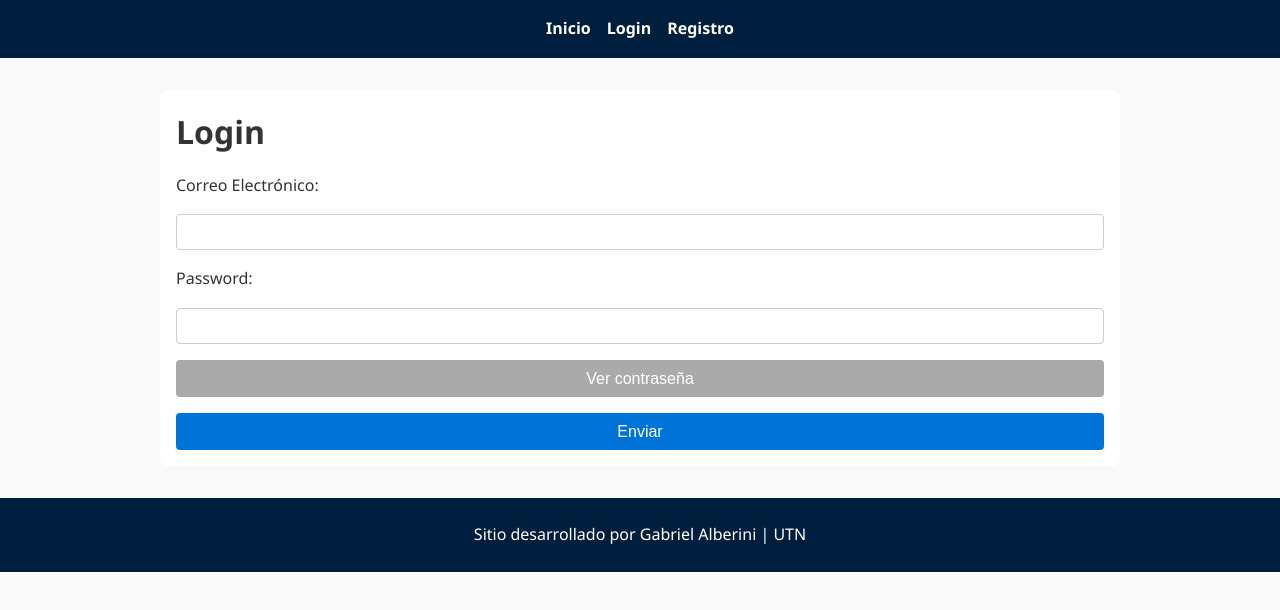
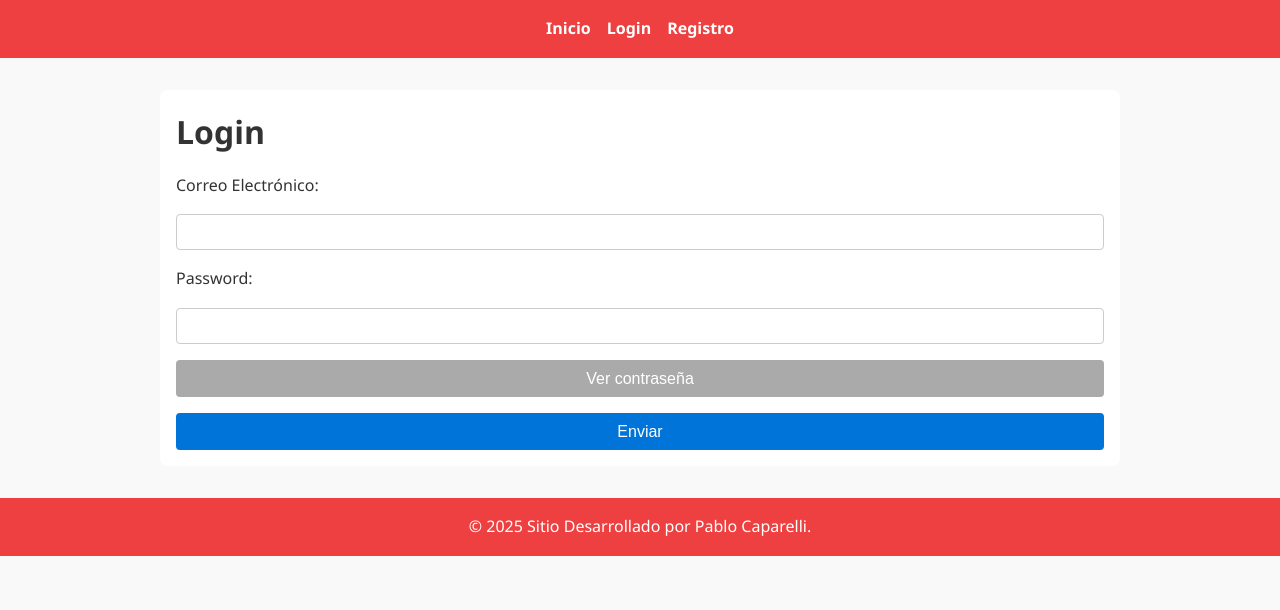
Before and after one commit to Pablo-Caparelli/TP3-Final-Backend, a React (Vite) app in the folder frontend/: page /login in a window 1280 px wide. Shown: the top 610 px of the page. Built offline with nearby package versions, Linux system fonts and the light colour scheme.

Commit message:
cambios en home para funcionalidad de búsqueda por nombre, cambios en estilos y footer, cambios en layout para que traiga todos los productos en el inicio

```diff
--- a/frontend/src/components/Layout.jsx
+++ b/frontend/src/components/Layout.jsx
@@ -17,7 +17,9 @@ const Layout = ({ children }) => {
           {!user && (
             <ul>
               <li>
-                <Link to="/">Inicio</Link>
+                <Link to="/" state={{ reload: true }}>
+                  Inicio
+                </Link>
               </li>
               <li>
                 <Link to="/login">Login</Link>
@@ -31,7 +33,9 @@ const Layout = ({ children }) => {
             <>
               <ul>
                 <li>
-                  <Link to="/">Inicio</Link>
+                  <Link to="/" state={{ reload: true }}>
+                    Inicio
+                  </Link>
                 </li>
                 <li>
                   <Link to="/dashboard">Dashboard</Link>
@@ -43,9 +47,7 @@ const Layout = ({ children }) => {
         </nav>
       </header>
       <main>{children}</main>
-      <footer>
-        <p>Sitio desarrollado por Gabriel Alberini | UTN</p>
-      </footer>
+      <footer>&copy; 2025 Sitio Desarrollado por Pablo Caparelli.</footer>
     </>
   );
 };
--- a/frontend/src/index.css
+++ b/frontend/src/index.css
@@ -15,7 +15,7 @@ body {
 /* Layout general */
 header,
 footer {
-  background-color: #001f3f;
+  background-color: #ee4040;
   color: #fff;
   padding: 1rem;
   text-align: center;
--- a/frontend/src/views/Home.jsx
+++ b/frontend/src/views/Home.jsx
@@ -1,4 +1,5 @@
 import { useEffect, useState } from "react";
+import { useLocation } from "react-router-dom";
 import { Layout } from "../components/Layout";
 import { getProducts, deleteProduct } from "../services/product";
 import { useAuth } from "../context/AuthContext";
@@ -8,6 +9,7 @@ const Home = () => {
   const [filteredProducts, setFilteredProducts] = useState([]);
   const [searchInput, setSearchInput] = useState("");
   const { user } = useAuth();
+  const location = useLocation();
 
   const fetchProducts = async () => {
     const response = await getProducts();
@@ -35,6 +37,12 @@ const Home = () => {
     fetchProducts();
   }, []);
 
+  useEffect(() => {
+    if (location.state?.reload) {
+      fetchProducts();
+    }
+  }, [location.state]);
+
   const handleSearch = () => {
     const filtered = products.filter((product) =>
       product.name.toLowerCase().includes(searchInput.toLowerCase())
@@ -43,8 +51,12 @@ const Home = () => {
     setSearchInput(""); // limpia el input después de filtrar
   };
 
+  const handleInicio = () => {
+    fetchProducts();
+  };
+
   return (
-    <Layout>
+    <Layout onInicioClick={handleInicio}>
       <h1>Bienvenido a nuestra tienda de productos artesanales</h1>
       <p>
         Descubrí nuestra selección exclusiva de productos únicos hechos a mano.
```
